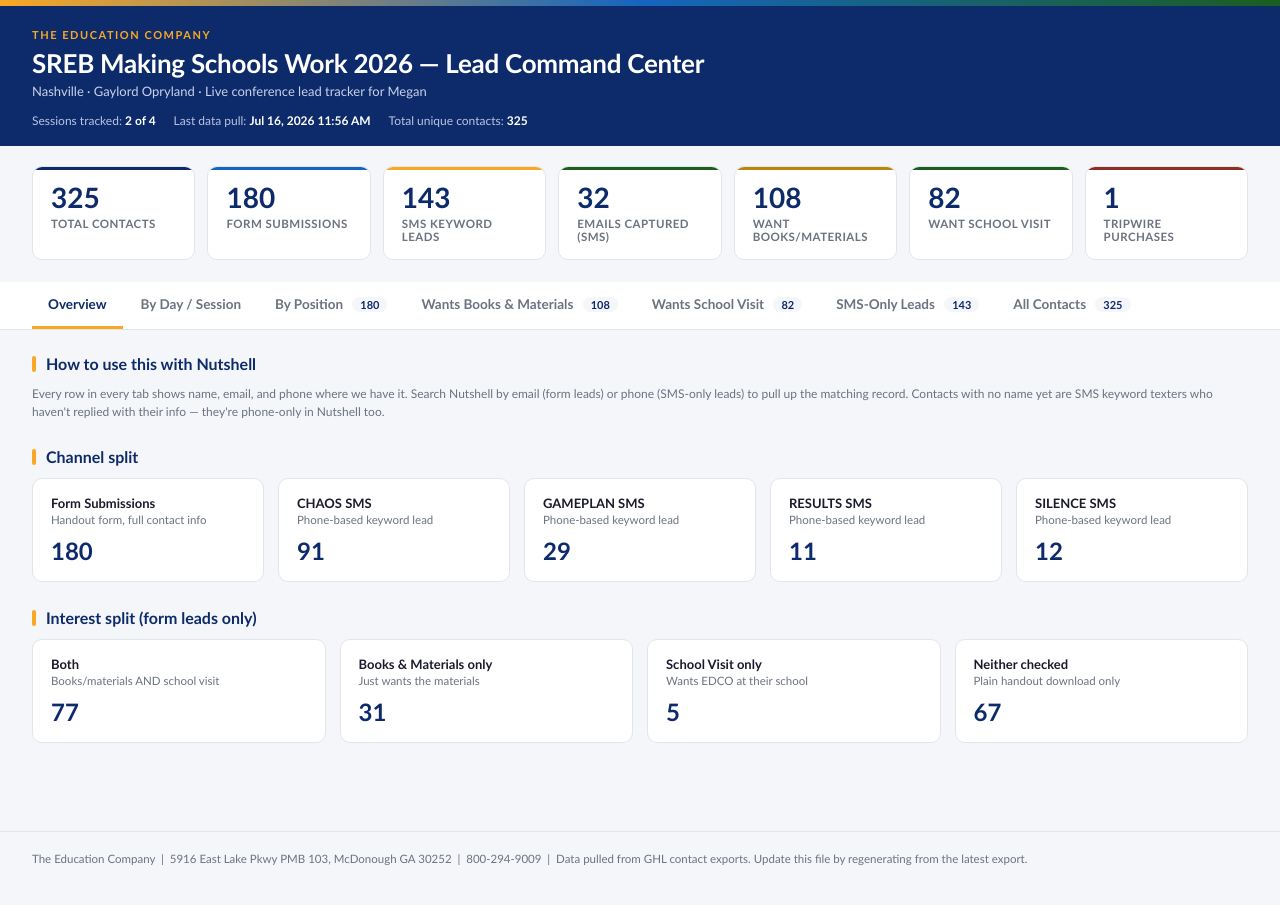
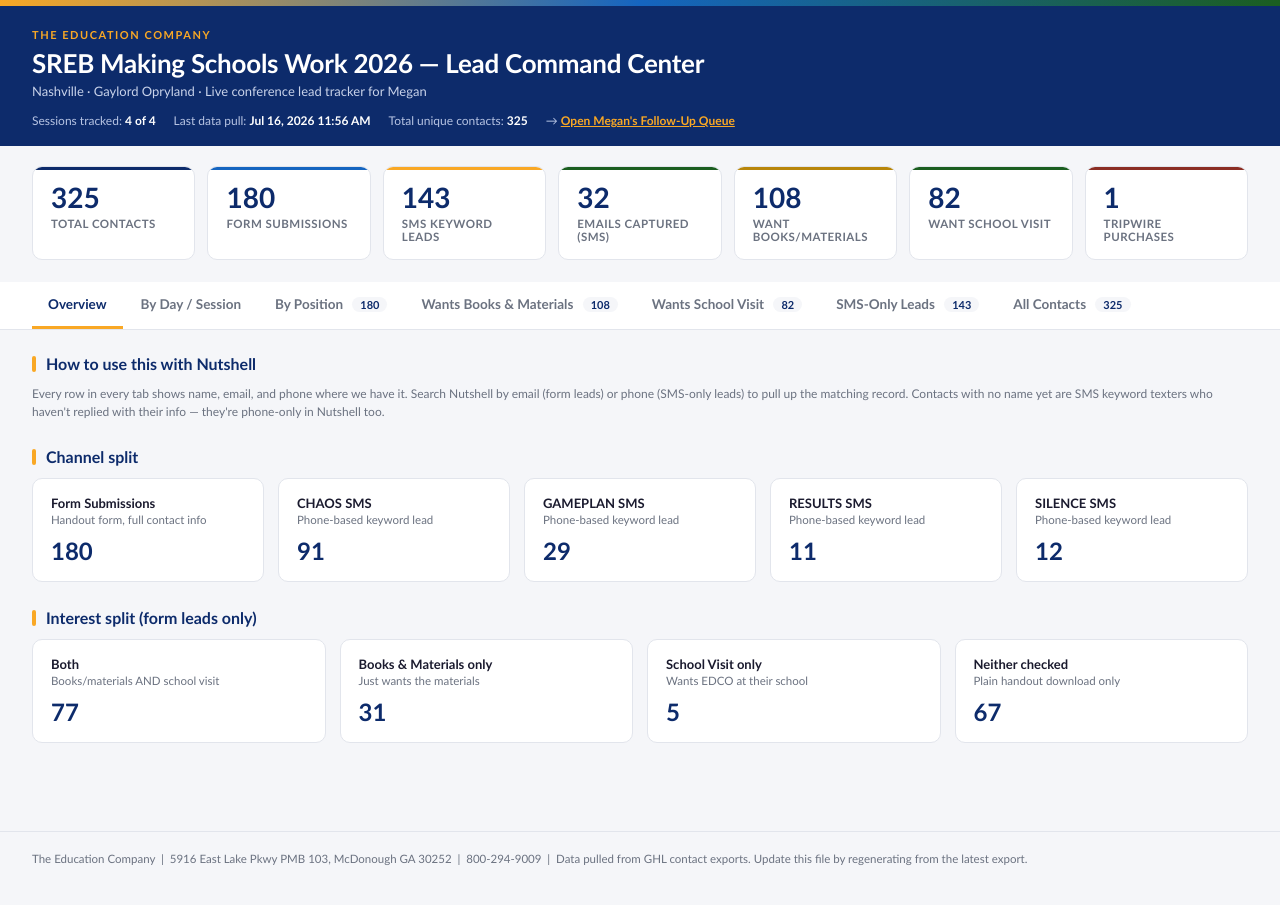
Before and after one commit to drglanton/General, a plain HTML site: page EDCO_SREB_Lead_Dashboard.html in a window 1280 px wide. Drawn offline with Linux system fonts and the light colour scheme.

Commit message:
Update session tracking count to 4 of 4

```diff
--- a/EDCO_SREB_Lead_Dashboard.html
+++ b/EDCO_SREB_Lead_Dashboard.html
@@ -284,9 +284,10 @@
   <h1>SREB Making Schools Work 2026 — Lead Command Center</h1>
   <div class="sub">Nashville · Gaylord Opryland · Live conference lead tracker for Megan</div>
   <div class="meta">
-    <span>Sessions tracked: <b>2 of 4</b></span>
+    <span>Sessions tracked: <b>4 of 4</b></span>
     <span>Last data pull: <b id="lastPull">—</b></span>
     <span>Total unique contacts: <b id="metaTotal">—</b></span>
+    <span>→ <a href="https://drglanton.github.io/General/EDCO_Megan_Follow_Up_Queue.html" style="color:#F9A825;font-weight:700;">Open Megan's Follow-Up Queue</a></span>
   </div>
 </div>
 
```
